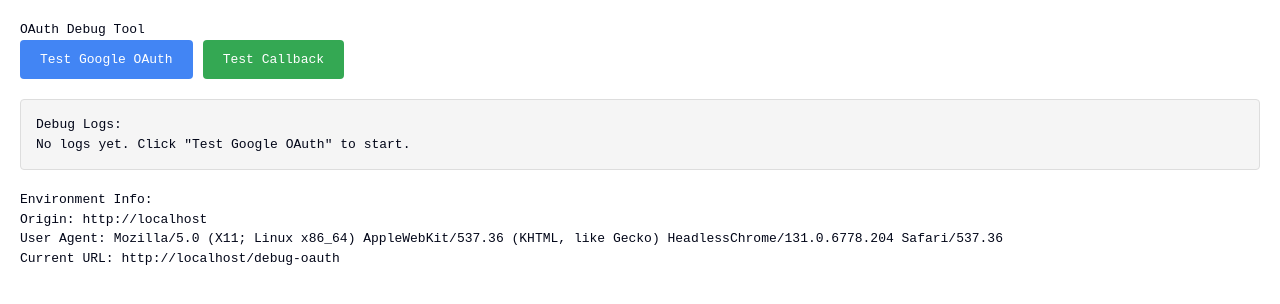
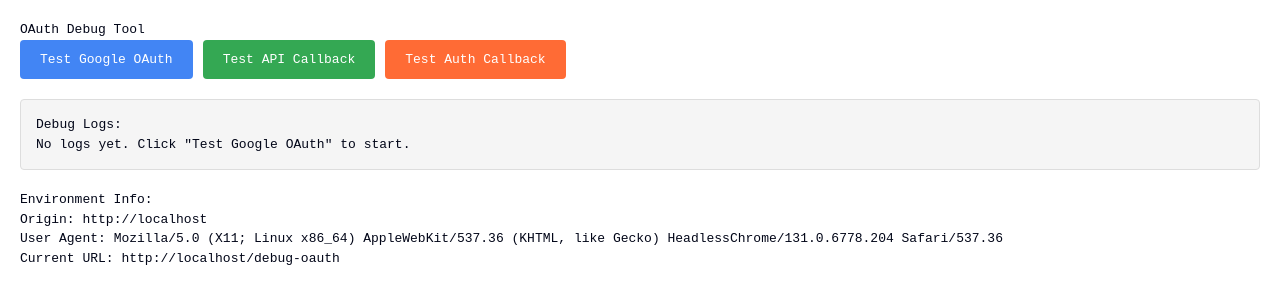
Before and after one commit to sairevanth-zz/signalsloop, a Next.js app: page /debug-oauth in a window 1280 px wide. Shown: the top 304 px of the page. Built offline with nearby package versions, Linux system fonts and the light colour scheme.

Commit message:
Add enhanced debugging for auth callback issue
- Add API test endpoint to verify routing works
- Add separate test for auth callback route
- Improve debug logging to identify routing issues

```diff
--- /dev/null
+++ b/src/app/api/test-callback/route.ts
@@ -0,0 +1,12 @@
+import { NextRequest, NextResponse } from 'next/server';
+
+export async function GET(request: NextRequest) {
+  const { searchParams } = new URL(request.url);
+
+  return NextResponse.json({
+    message: 'Callback test endpoint working',
+    url: request.url,
+    searchParams: Object.fromEntries(searchParams.entries()),
+    headers: Object.fromEntries(request.headers.entries())
+  });
+}
--- a/src/app/debug-oauth/page.tsx
+++ b/src/app/debug-oauth/page.tsx
@@ -77,11 +77,31 @@ export default function DebugOAuth() {
     addLog('Testing callback URL...');
 
     try {
+      const response = await fetch('/api/test-callback?test=1');
+      const data = await response.json();
+      addLog(`API Callback test: ${response.status} - ${JSON.stringify(data)}`);
+    } catch (error) {
+      addLog(`API Callback test error: ${error instanceof Error ? error.message : 'Unknown error'}`);
+    }
+  };
+
+  const testActualCallback = async () => {
+    if (!isClient) return;
+
+    addLog('Testing actual auth callback route...');
+
+    try {
       const response = await fetch('/auth/callback?test=1');
-      const text = await response.text();
-      addLog(`Callback response: ${response.status} - ${text.substring(0, 200)}`);
+      addLog(`Auth callback response: ${response.status} - ${response.statusText}`);
+
+      if (response.redirected) {
+        addLog(`Redirected to: ${response.url}`);
+      } else {
+        const text = await response.text();
+        addLog(`Response body: ${text.substring(0, 200)}...`);
+      }
     } catch (error) {
-      addLog(`Callback test error: ${error instanceof Error ? error.message : 'Unknown error'}`);
+      addLog(`Auth callback test error: ${error instanceof Error ? error.message : 'Unknown error'}`);
     }
   };
 
@@ -119,6 +139,7 @@ export default function DebugOAuth() {
           onClick={testCallback}
           style={{
             padding: '10px 20px',
+            marginRight: '10px',
             backgroundColor: '#34a853',
             color: 'white',
             border: 'none',
@@ -126,7 +147,21 @@ export default function DebugOAuth() {
             cursor: 'pointer'
           }}
         >
-          Test Callback
+          Test API Callback
+        </button>
+
+        <button
+          onClick={testActualCallback}
+          style={{
+            padding: '10px 20px',
+            backgroundColor: '#ff6b35',
+            color: 'white',
+            border: 'none',
+            borderRadius: '4px',
+            cursor: 'pointer'
+          }}
+        >
+          Test Auth Callback
         </button>
       </div>
 
```
